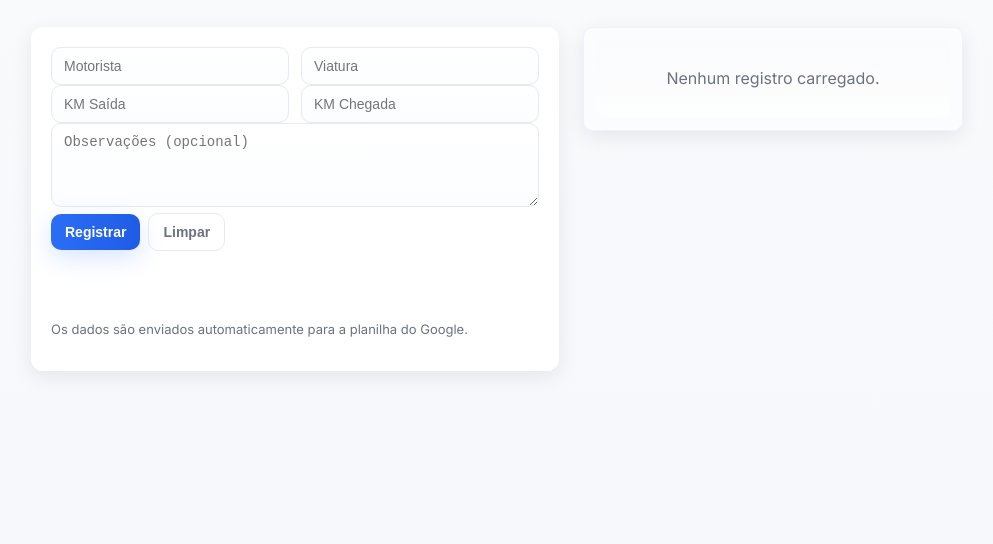
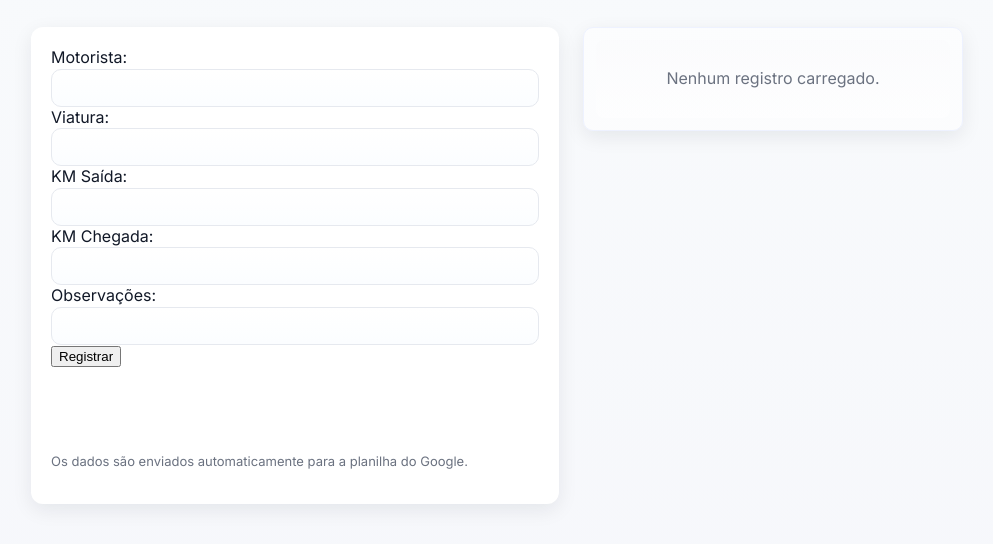
Before and after one commit to kostinhaJr/testeviaturas, a plain HTML site: page index.html in a window 1280 px wide. Shown: the part 102-646 px from the top of the page, without its empty margins (143-1136 px from the left). Drawn offline with Linux system fonts and the light colour scheme.

Commit message:
Update index.html

```diff
--- a/index.html
+++ b/index.html
@@ -17,26 +17,26 @@
 
     <!-- Card do formulário -->
     <div class="card form-card">
-      <form id="formViatura">
-        <div class="form-grid">
-          <input type="text" name="motorista" placeholder="Motorista" required>
-          <input type="text" name="viatura" placeholder="Viatura" required>
-        </div>
+    <form id="formViatura">
+      <label>Motorista:</label>
+      <input type="text" name="motorista" required>
 
-        <div class="form-grid">
-          <input type="number" name="kmSaida" placeholder="KM Saída" required>
-          <input type="number" name="kmChegada" placeholder="KM Chegada">
-        </div>
+      <label>Viatura:</label>
+      <input type="text" name="viatura" required>
 
-        <textarea name="observacoes" placeholder="Observações (opcional)"></textarea>
+      <label>KM Saída:</label>
+      <input type="number" name="kmSaida" required>
 
-        <div class="row-inline">
-          <button class="btn btn-primary" type="submit">Registrar</button>
-          <button class="btn btn-ghost" type="reset">Limpar</button>
-        </div>
+      <label>KM Chegada:</label>
+      <input type="number" name="kmChegada" required>
 
-        <p id="mensagem"></p>
-      </form>
+      <label>Observações:</label>
+      <input type="text" name="observacoes">
+
+      <button type="submit">Registrar</button>
+    </form>
+
+    <p id="mensagem"></p>
 
       <p class="help">Os dados são enviados automaticamente para a planilha do Google.</p>
     </div>
```
